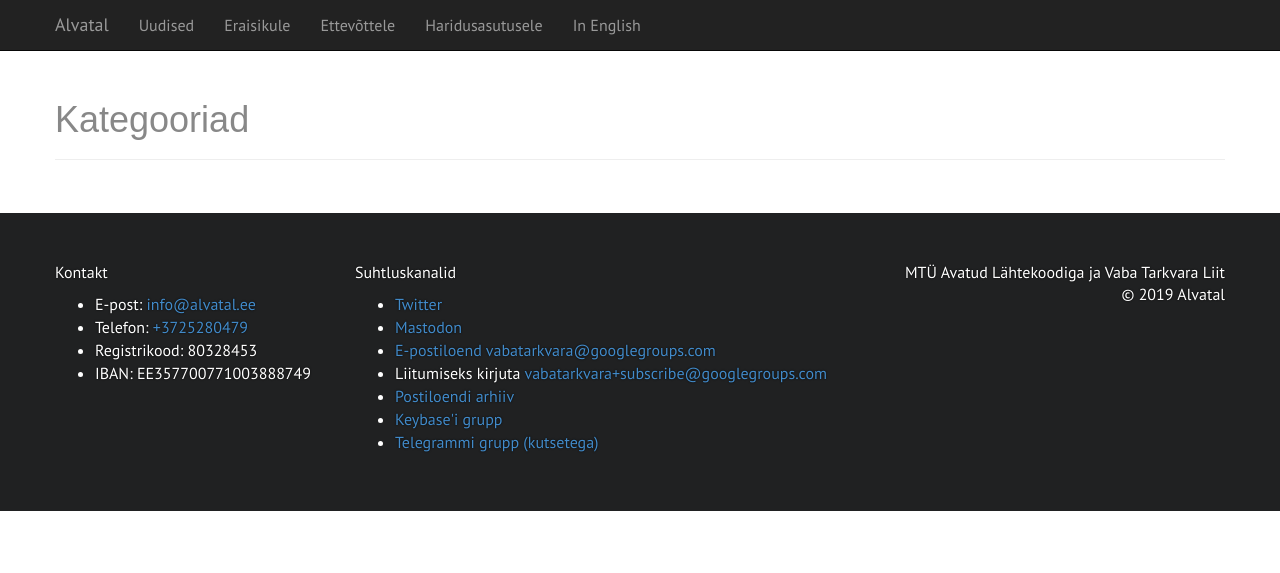
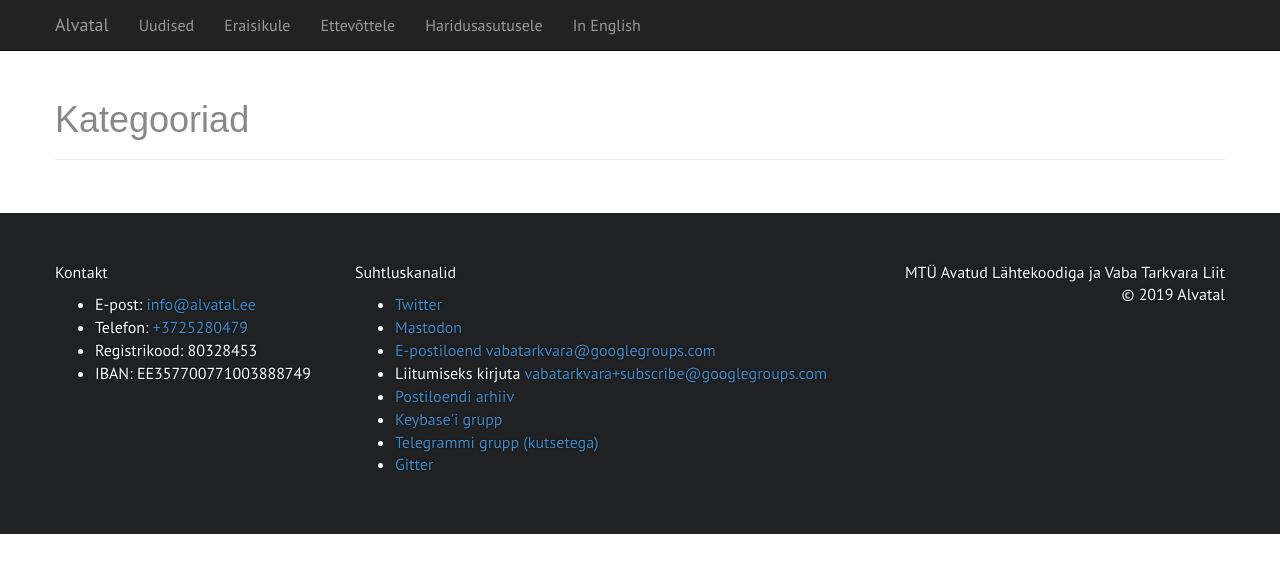
Before and after one commit to alvatal/alvatal.github.io, a Jekyll site: the page built from categories.html, in a window 1280 px wide. Shown: the top 573 px of the page. Built offline with Jekyll 4.4.1, drawn with Linux system fonts in a browser that asks for light colours; some web fonts are replaced.

Commit message:
Update default.html
Adding Gitter URL

```diff
--- a/_layouts/default.html
+++ b/_layouts/default.html
@@ -94,6 +94,7 @@
                         <li><a href="https://groups.google.com/forum/#!forum/vabatarkvara" target="_blank">Postiloendi arhiiv</a></li>
                         <li><a href="https://keybase.io/team/vabavara.alvatal" target="_blank">Keybase'i grupp</a></li>
                         <li><a href="https://telegram.org/" target="_blank">Telegrammi grupp (kutsetega)</a></li>
+                        <li><a href="https://gitter.im/alvatal/community?utm_source=share-link&utm_medium=link&utm_campaign=share-link" target="_blank">Gitter</a></li>
                         <!--<li><a href="http://webchat.freenode.net/?nick=Abivajaja&channels=#alvatal" target="_blank">#alvatal</a> kanal Freenode IRC serveris</li>-->
                     </ul>
                 </div>
```
